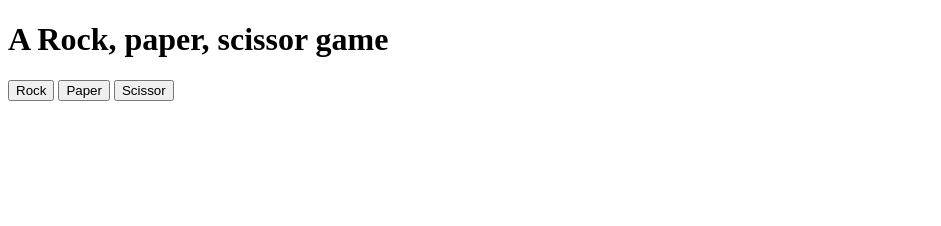
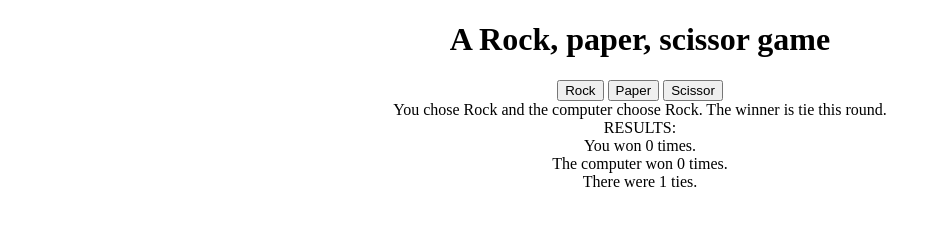
Before and after one commit to dealant/javascriptgame, a plain HTML site: page game_interfaced.html in a window 1280 px wide. Both pictures are taken after a click on the button "Rock". Shown: the whole page, without its empty margins (0-941 px from the left). Drawn offline with Linux system fonts and the light colour scheme.

Commit message:
finished rock paper scissor game with javascript

```diff
--- a/game_interfaced.html
+++ b/game_interfaced.html
@@ -1,7 +1,10 @@
 <!DOCTYPE html>
     <style>
         h1{
-            align-content: center;
+            text-align: center;
+        }
+        body{
+            text-align: center;
         }
 
     </style>
@@ -12,50 +15,113 @@
         <button class="selection" id="rock">Rock</button>
         <button class="selection" id="paper">Paper</button>
         <button class="selection" id="scissor">Scissor</button>
+        <div class="round"></div>
+        <div class="results"></div>
         <script>
             var answers = {
                 0 : "Rock",
                 1 : "Paper",
                 2 : "Scissor"
             }
+            var player = 0
+            var computer = 0
+            var tie = 0
+
+            const buttons = document.getElementsByClassName("selection");
+            for (var i=0; i<buttons.length; i++){
+                buttons[i].addEventListener("click", playRound, false)
+            }
+
 
             function computerPlay(){
                 return Math.floor(Math.random()*3);
             }
 
-            function playerSelection(){
-                //var selection = window.prompt('What do you want to choose? (Rock, paper, or scissor?)');
-                //var selection = selection.toLowerCase();
-                document.getElementsByClassName("selection").addEventListener("click", funtion())
-
-                console.log(selection)
+            function playerSelection(selection){
                 if(selection == "rock"){
                     return 0;
                 }else if(selection == "paper"){
                     return 1;
                 }else if(selection == "scissor"){
                     return 2;
-                }else{
-                    alert("Your choice was not a valid choice");
                 }
             }
 
-            function playRound(num1, num2){
+            function playRound(){
+                var p_input = this.getAttribute("id");
+                var p_selec = playerSelection(p_input);
+                var comp_selec = computerPlay();
+                var win = evaluate(p_selec, comp_selec)
+                round(p_selec, comp_selec, win);
+                score(win);
+            }
+
+            function evaluate(num1, num2){
+                //num1 is person
                 //num2 is computer
-                //num1 is person
-                var p_selec = answers[num1];
-                var comp_selec = answers[num2];
                 if(num1-num2 == -1 || num1-num2 == 2){
-                    console.log("You lose! " + comp_selec + " beats " + p_selec);
-                    return "p2";
+                    return "computer"
                 }else if(num1 == num2){
-                    console.log("Tie! You both picked " + p_selec);
-                    return "tie";
+                    return "tie"
                 }else {
-                    console.log("You Win! "+ p_selec + " beats " + comp_selec);
-                    return "p1";
+                    return "player"
                 }
             }
+
+            function round(person,computer, winner){
+                const round_report = document.querySelector('.round')
+                removeAllChildNodes(round_report)
+                const round_result = document.createElement('div')
+                round_result.textContent = "You chose " + answers[person] + " and the computer "+
+                "choose " + answers[computer] + ". The winner is " + winner + " this round."
+                round_report.appendChild(round_result)
+            }
+
+            function score(who_won){
+                if(who_won == "player"){
+                    player++;
+                }else if(who_won == "computer"){
+                    computer++
+                }else{
+                    tie++
+                }
+                const display_results = document.querySelector('.results');
+                removeAllChildNodes(display_results)
+                const result_title = document.createElement('div')
+                const player_results = document.createElement('div')
+                const computer_results = document.createElement('div')
+                const tie_results = document.createElement('div')
+                const winner = document.createElement('div')
+
+                result_title.textContent += "RESULTS:"
+                player_results.textContent += "You won " + player + " times."
+                computer_results.textContent += "The computer won " + computer + " times."
+                tie_results.textContent = "There were " + tie + " ties."
+
+                display_results.appendChild(result_title)
+                display_results.appendChild(player_results)
+                display_results.appendChild(computer_results)
+                display_results.appendChild(tie_results)
+                display_results.appendChild(winner)
+
+                if(player>=5||computer>=5){
+                    if(player>computer){
+                        winner.textContent = "You are the winner!"
+                    }else{
+                        winner.textContent = "The computer won!"
+                    }
+                    player = 0;
+                    computer = 0;
+                    tie = 0;
+                }
+            }
+            function removeAllChildNodes(parent) {
+                while (parent.firstChild) {
+                    parent.removeChild(parent.firstChild);
+            }
+}
+
+
             function game(){
                 var p1_win = 0;
                 var p2_win = 0;
@@ -77,6 +143,7 @@
                 console.log("You won " + p1_result + " times. The computer won "
                          + p2_result + " times. You tied " + tie_result + " times." );
             }
+
         </script>
     </body>
 </html>
```
